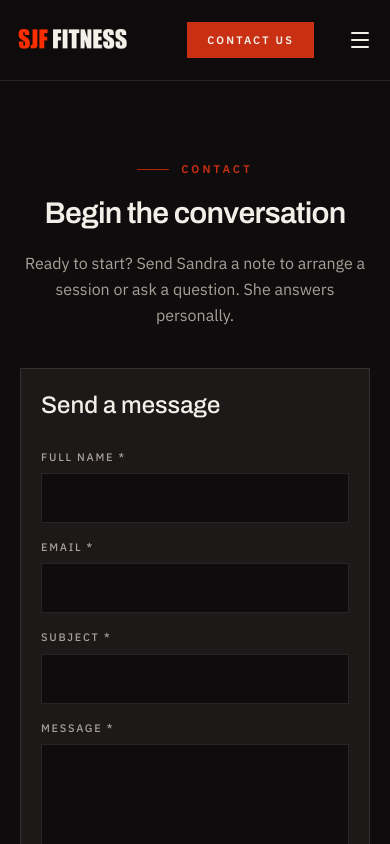
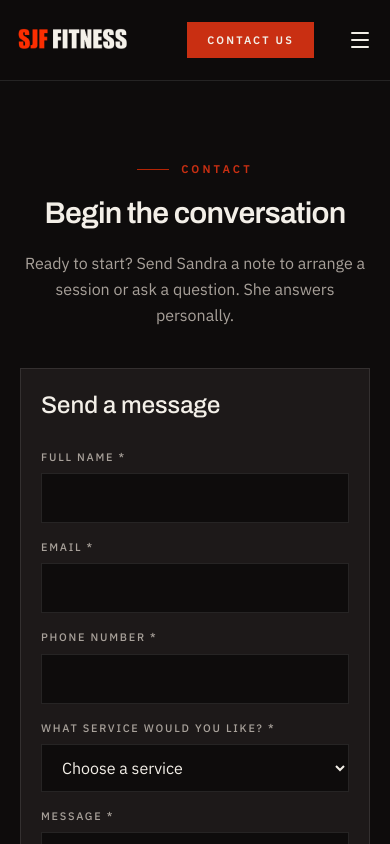
Before and after one commit to EoinOKelly/SJF-Fitness-Website, a React (Vite) app: page /contact in a window 390 px wide. Shown: the top 844 px of the page. Built offline with nearby package versions, Linux system fonts and the light colour scheme.

Commit message:
Add service pricing and booking options to contact form

```diff
--- a/api/contact.ts
+++ b/api/contact.ts
@@ -4,11 +4,13 @@ declare const process: {
 
 const RESEND_ENDPOINT = 'https://api.resend.com/emails'
 const EMAIL_PATTERN = /^[^\s@]+@[^\s@]+\.[^\s@]+$/
+const PHONE_PATTERN = /^[\d\s+()-]{7,40}$/
 
 interface ContactRequest {
   name?: unknown
   email?: unknown
-  subject?: unknown
+  phone?: unknown
+  service?: unknown
   message?: unknown
   website?: unknown
 }
@@ -71,11 +73,20 @@ export default {
 
     const name = cleanString(body.name, 100)
     const email = cleanString(body.email, 254)
-    const subject = cleanString(body.subject, 150)
+    const phone = cleanString(body.phone, 40)
+    const service = cleanString(body.service, 200)
     const message = cleanString(body.message, 5_000)
 
-    if (!name || !email || !subject || !message || !EMAIL_PATTERN.test(email)) {
-      return json('Please provide a valid name, email, subject, and message.', 400)
+    if (
+      !name ||
+      !email ||
+      !phone ||
+      !service ||
+      !message ||
+      !EMAIL_PATTERN.test(email) ||
+      !PHONE_PATTERN.test(phone)
+    ) {
+      return json('Please provide a valid name, email, phone number, service, and message.', 400)
     }
 
     const apiKey = process.env.RESEND_API_KEY
@@ -89,7 +100,8 @@ export default {
 
     const safeName = escapeHtml(name)
     const safeEmail = escapeHtml(email)
-    const safeSubject = escapeHtml(subject)
+    const safePhone = escapeHtml(phone)
+    const safeService = escapeHtml(service)
     const safeMessage = escapeHtml(message).replace(/\n/g, '<br>')
 
     try {
@@ -103,9 +115,9 @@ export default {
           from,
           to: [to],
           reply_to: email,
-          subject: `[SJF Fitness] ${subject}`,
-          text: `Name: ${name}\nEmail: ${email}\nSubject: ${subject}\n\n${message}`,
-          html: `<h2>SJF Fitness website enquiry</h2><p><strong>Name:</strong> ${safeName}</p><p><strong>Email:</strong> ${safeEmail}</p><p><strong>Subject:</strong> ${safeSubject}</p><hr><p>${safeMessage}</p>`,
+          subject: `[SJF Fitness] ${service}`,
+          text: `Name: ${name}\nEmail: ${email}\nPhone: ${phone}\nService: ${service}\n\n${message}`,
+          html: `<h2>SJF Fitness website enquiry</h2><p><strong>Name:</strong> ${safeName}</p><p><strong>Email:</strong> ${safeEmail}</p><p><strong>Phone:</strong> ${safePhone}</p><p><strong>Service:</strong> ${safeService}</p><hr><p>${safeMessage}</p>`,
         }),
       })
 
--- a/src/components/contact/ContactForm.tsx
+++ b/src/components/contact/ContactForm.tsx
@@ -4,6 +4,7 @@ import { zodResolver } from '@hookform/resolvers/zod'
 import { CheckCircle2, Loader2 } from 'lucide-react'
 import { contactFormSchema, type ContactFormData } from '../../lib/bookingValidation'
 import { submitToContactApi } from '../../lib/formSubmit'
+import { formatServiceOption, serviceOptions } from '../../data/services'
 import { Button } from '../ui/Button'
 import { Card } from '../ui/Card'
 
@@ -27,7 +28,8 @@ export function ContactForm() {
     const response = await submitToContactApi({
       name: data.name,
       email: data.email,
-      subject: data.subject,
+      phone: data.phone,
+      service: data.service,
       message: data.message,
       website: data.website,
     })
@@ -102,16 +104,37 @@ export function ContactForm() {
         </div>
 
         <div>
-          <label htmlFor="contact-subject" className="mb-2 block text-[0.68rem] font-medium uppercase tracking-[0.16em] text-ash">
-            Subject *
+          <label htmlFor="contact-phone" className="mb-2 block text-[0.68rem] font-medium uppercase tracking-[0.16em] text-ash">
+            Phone number *
           </label>
           <input
-            id="contact-subject"
-            type="text"
+            id="contact-phone"
+            type="tel"
+            autoComplete="tel"
             className="w-full border border-white/10 bg-obsidian px-4 py-3 text-ivory placeholder:text-ash-dim transition-colors focus:border-brand focus:outline-none"
-            {...register('subject')}
+            {...register('phone')}
           />
-          {errors.subject && <p className="mt-2 text-sm text-red-300">{errors.subject.message}</p>}
+          {errors.phone && <p className="mt-2 text-sm text-red-300">{errors.phone.message}</p>}
+        </div>
+
+        <div>
+          <label htmlFor="contact-service" className="mb-2 block text-[0.68rem] font-medium uppercase tracking-[0.16em] text-ash">
+            What service would you like? *
+          </label>
+          <select
+            id="contact-service"
+            defaultValue=""
+            className="w-full border border-white/10 bg-obsidian px-4 py-3 text-ivory transition-colors focus:border-brand focus:outline-none"
+            {...register('service')}
+          >
+            <option value="" disabled>Choose a service</option>
+            {serviceOptions.map((option) => (
+              <option key={option.id} value={formatServiceOption(option)}>
+                {formatServiceOption(option)}
+              </option>
+            ))}
+          </select>
+          {errors.service && <p className="mt-2 text-sm text-red-300">{errors.service.message}</p>}
         </div>
 
         <div>
--- a/src/components/home/Services.tsx
+++ b/src/components/home/Services.tsx
@@ -1,4 +1,4 @@
-import { services } from '../../data/services'
+import { serviceOptions, services } from '../../data/services'
 import { Button } from '../ui/Button'
 import { Reveal } from '../ui/Reveal'
 import { SectionHeading } from '../ui/SectionHeading'
@@ -37,6 +37,29 @@ export function Services() {
           })}
         </div>
 
+        <Reveal className="mt-12" delay={100}>
+          <div className="border border-white/10 bg-graphite p-6 sm:p-8">
+            <h3 className="font-display text-2xl text-ivory">Sessions & pricing</h3>
+            <div className="mt-6 divide-y divide-white/10 border-y border-white/10">
+              {serviceOptions.map((option) => (
+                <div
+                  key={option.id}
+                  className="flex flex-col gap-1 py-5 sm:flex-row sm:items-center sm:justify-between sm:gap-6"
+                >
+                  <div>
+                    <p className="font-medium text-ivory">{option.name}</p>
+                    <p className="mt-1 text-sm text-ash">{option.duration}</p>
+                  </div>
+                  <p className="text-lg font-medium text-brand">
+                    {option.price}
+                    {option.priceNote && <span className="ml-1 text-sm font-normal text-ash">{option.priceNote}</span>}
+                  </p>
+                </div>
+              ))}
+            </div>
+          </div>
+        </Reveal>
+
         <Reveal className="mt-14 text-center" delay={120}>
           <Button to="/contact" size="lg">
             Contact Us
--- a/src/data/services.ts
+++ b/src/data/services.ts
@@ -6,6 +6,40 @@ export interface Service {
   title: string
   description: string
   icon: LucideIcon
+}
+
+export interface ServiceOption {
+  id: string
+  name: string
+  duration: string
+  price: string
+  priceNote?: string
+}
+
+export const serviceOptions: ServiceOption[] = [
+  {
+    id: 'first-consultation',
+    name: 'First Consultation',
+    duration: '1 hour',
+    price: '€40',
+  },
+  {
+    id: 'personal-training',
+    name: 'Personal Training',
+    duration: '1 hour',
+    price: '€40',
+  },
+  {
+    id: 'train-with-a-friend',
+    name: 'Train with a Friend',
+    duration: '1 hour',
+    price: '€30',
+    priceNote: 'per person',
+  },
+]
+
+export function formatServiceOption(option: ServiceOption): string {
+  return `${option.name} — ${option.duration} — ${option.price}${option.priceNote ? ` ${option.priceNote}` : ''}`
 }
 
 export const services: Service[] = [
--- a/src/lib/bookingValidation.ts
+++ b/src/lib/bookingValidation.ts
@@ -13,7 +13,11 @@ export const bookingDetailsSchema = z.object({
 export const contactFormSchema = z.object({
   name: z.string().min(2, 'Please enter your full name'),
   email: z.string().email('Please enter a valid email address'),
-  subject: z.string().min(2, 'Please enter a subject'),
+  phone: z
+    .string()
+    .min(7, 'Please enter a valid phone number')
+    .regex(/^[\d\s+()-]+$/, 'Please enter a valid phone number'),
+  service: z.string().min(1, 'Please choose a service'),
   message: z.string().min(10, 'Please enter a message of at least 10 characters'),
   website: z.string().optional(),
 })
--- a/src/lib/formSubmit.ts
+++ b/src/lib/formSubmit.ts
@@ -12,7 +12,9 @@ export function getContactApiUrl(): string {
 export interface ContactApiPayload {
   name: string
   email: string
-  subject: string
+  subject?: string
+  phone?: string
+  service?: string
   message: string
   website?: string
   site?: string
```
Also changed, not shown: 2 other files (tests, documents, lock files or other folders).
